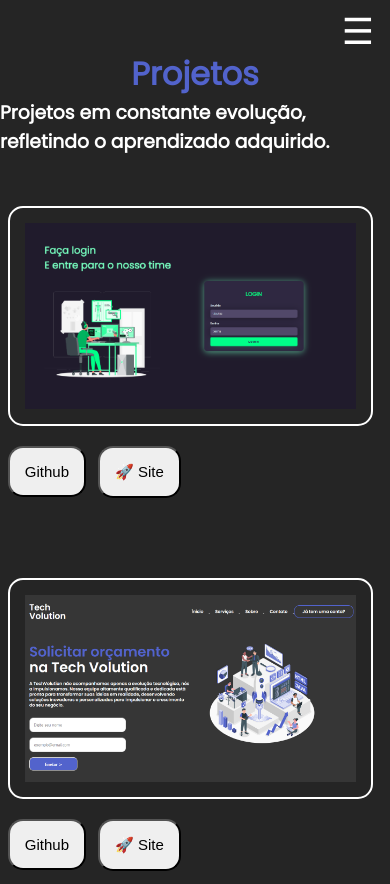
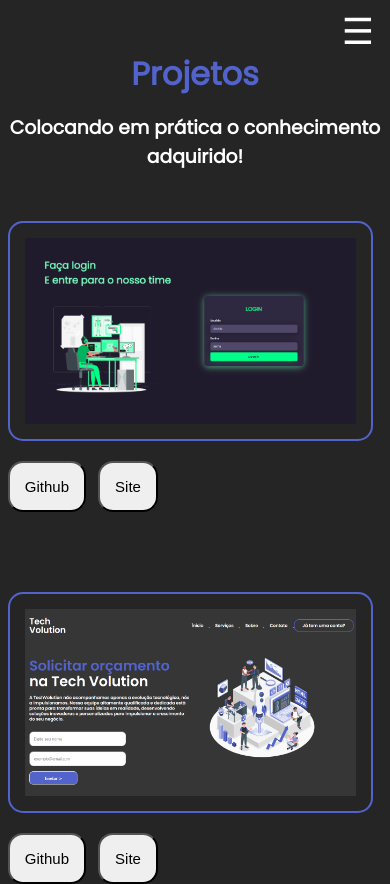
Before and after one commit to t1lt4s/portfolio, a plain HTML site: page html/projetos.html in a window 390 px wide. Drawn offline with Linux system fonts and the light colour scheme.

Commit message:
ajustes do btn+response

```diff
--- a/html/projetos.html
+++ b/html/projetos.html
@@ -48,7 +48,8 @@
 
     <div class="title-projects">
         <h1>Projetos</h1>
-        <h3>Projetos em constante evolução, refletindo o aprendizado adquirido.</h3>
+        <h3>Colocando em prática o conhecimento adquirido!
+        </h3>
     </div>
 
 
@@ -62,7 +63,7 @@
                     <a href="https://github.com/DevHTeles/first-login-page" target="_blank"><button
                             class="redirect-edit">Github</button></a>
                     <a href="https://devhteles.github.io/first-login-page/" target="_blank"><button
-                            class="redirect-edit">🚀 Site</button></a>
+                            class="redirect-edit">Site</button></a>
                 </div>
 
                 <div class="card-image">
@@ -71,7 +72,7 @@
                     <a href="https://github.com/DevHTeles/tech-volution-landing-page" target="_blank"><button
                             class="redirect-edit">Github</button></a>
                     <a href="https://devhteles.github.io/tech-volution-landing-page/" target="_blank"><button
-                            class="redirect-edit">🚀 Site</button></a>
+                            class="redirect-edit">Site</button></a>
                 </div>
 
             </div>
--- a/src/css/media-index.css
+++ b/src/css/media-index.css
@@ -1,120 +1,3 @@
-/* Ajuste de Response para tables e demais até 800px */
-@media only screen and (max-width: 800px) {
-    .img-profile{
-        margin-top: 50px;
-    }
-    .logo-menu{
-        display: none;
-    }
-    .menu-superior,
-    .edit-ul-menu {
-        flex-direction: column;
-    }
-    .edit-ul-menu {
-        text-align: center;
-        margin: 0;
-        height: 0;
-    }
-    .menu-superior {
-        padding-top: 0;
-        align-items: flex-start;
-    }
-    .btn-menu:focus~ul {
-        height: 280px;
-        margin-top: 20px;
-    }
-    .btn-menu {
-        display: flex;
-    }
-    .edit-ul-menu,
-    .edit-li-menu {
-        width: 100%;
-    }
-
-
-    .sobre-mim-container{
-        margin-bottom: 50px;
-    }
-    .sobre-mim-title {
-        color: #5263CC;
-        max-width: 800px;
-        transition: 0.3s;
-        padding: 10px;
-        cursor: default;
-        margin: 10px;
-        text-align: left;
-    }
-    .sobre-mim-texto {
-        width: 100%;
-        max-width: 650px;
-        transition: 0.3s;
-        padding: 10px;
-        cursor: default;
-        margin: 10px;
-        text-align: left;
-    }
-
-
-    .skills{
-        display: none;
-    }
-    .skill-title{
-        color: #5263CC;
-    }
-    .container-skills{
-        margin-bottom: 50px;
-        max-width: 700px;
-        border: 2px solid white;
-        border-radius: 15px;
-    }
-    .icones-tecnologias {
-        margin: 0;
-        height: 0;
-        height: 15px;
-        display: flex;
-        flex-wrap: wrap;
-        gap: 0 auto;
-        justify-content: center;
-    }
-    .icones-tecnologias img {
-        width: 50px;
-        margin: 10px;
-    }
-
-
-    .title-vivencia{
-        margin: 0;
-        padding: 10px;
-    }
-    .possuo-vivencia-container{
-        width: 100%;
-        float: right;
-        border: 2px solid white;
-        border-radius: 15px;
-        margin-bottom: 50px;
-    }
-
-
-    .certificado-edit,
-    .certificado-comportamento {
-        display: none;
-    }
-
-
-    footer{
-        display: flex;
-        position: relative;
-        margin-bottom: 0;
-        bottom: 0;
-        width: 100%;
-        padding: 0;
-        box-sizing: border-box;
-    }
-}
-
-
-
-/* Ajuste para mobile até 500px */
 @media only screen and (max-width: 500px) {
     .img-profile{
         margin-top: 50px;
@@ -136,7 +19,7 @@
         align-items: flex-start;
     }
     .btn-menu:focus~ul {
-        height: 280px;
+        height: 180px;
         margin-top: 20px;
     }
     .btn-menu {
--- a/src/css/media-projetos.css
+++ b/src/css/media-projetos.css
@@ -1,166 +1,63 @@
-@media only screen and (max-width: 800px){
-    body{
-        font-family: 'poppins', sans-serif;
-        max-width: 800px;
+@media only screen and (max-width: 400px){
+    body {
+        font-family: 'Poppins', sans-serif;
+        max-width: 100%;
         margin: 0 auto;
-        color: #131314;
     }
-
-
-    .logo-menu{
+    .logo-menu {
         display: none;
     }
-
-
     .menu-superior,
     .edit-ul-menu {
         flex-direction: column;
     }
-
     .edit-ul-menu {
         text-align: center;
         margin: 0;
         height: 0;
     }
-
     .menu-superior {
         padding-top: 0;
         align-items: flex-start;
     }
-
-    .logo-menu {
-        margin: 10px;
+    .btn-menu:focus~ul {
+        height: 180px;
+        margin-top: 20px;
     }
-
     .btn-menu {
         display: flex;
     }
 
-    .edit-ul-menu,
-    .edit-li-menu {
-        width: 100%;
+    .title-projects h3 {
+        margin: 0;
+        padding: 0;
+        margin-top: 15px;
+        display: flex;
+        justify-content: center;
+        align-items: center;
+        text-align: center;
+        color: white;
     }
 
-
-    .title-projects{
-        max-width: 700px;
-    }
-    h3{
-        max-width: 700px;
-        display: flex;
-        justify-content: center;
-        margin-left: 2%;
-        color: white;
-    }
-    .card-projects{
+    .card-projects {
         display: flex;
         flex-wrap: wrap;
         gap: 30px;
         justify-content: center;
     }
 
-    .card-img{
-        width: 92%;
-        display: flex;
-        justify-content: center;
-        margin-left: 2%;
-        justify-content: space-between;
-        padding: 15px;
-        border: 2px solid white;
-        border-radius: 15px;
-    }
-
-    .redirect-edit{
-        margin-top: 20px;
-        margin-left: 2%;
-        width: 0 auto;
-        height: 0 auto;
-        padding: 15px;
-        border-radius: 15px;
-        font-size: 15px;
-    }
-
-}
-
-
-@media only screen and (max-width: 400px){
-    body{
-        font-family: 'poppins', sans-serif;
-        max-width: 400px;
-        margin: 0 auto;
-        color: #131314;
-    }
-
-
-    .logo-menu{
-        display: none;
-    }
-
-
-    .menu-superior,
-    .edit-ul-menu {
-        flex-direction: column;
-    }
-
-    .edit-ul-menu {
-        text-align: center;
-        margin: 0;
-        height: 0;
-    }
-
-    .menu-superior {
-        padding-top: 0;
-        align-items: flex-start;
-    }
-
-    .logo-menu {
-        margin: 10px;
-    }
-
-    .btn-menu {
-        display: flex;
-    }
-
-    .edit-ul-menu,
-    .edit-li-menu {
-        width: 100%;
-    }
-
-
-    .title-projects{
-        margin: 0;
-        margin-top: 50px;
-
-    }
-    h3{
-        margin: 0;
-        margin-left: 30px;
-        margin-bottom: 15px;
-        max-width: 350px;
-        display: flex;
-        justify-content: center;
-        align-items: center;
-        color: white;
-    }
-    .card-projects{
-        display: flex;
-        flex-wrap: wrap;
-        gap: 30px;
-        justify-content: center;
-    }
-
-    .card-img{
+    .card-img {
         width: 85%;
         display: flex;
         justify-content: center;
         margin-left: 2%;
         justify-content: space-between;
         padding: 15px;
-        border: 2px solid white;
+        border: 2px solid #5263CC;
         border-radius: 15px;
     }
 
-    .redirect-edit{
+    .redirect-edit {
         margin-top: 20px;
         margin-left: 2%;
         width: 0 auto;
--- a/src/css/projetos.css
+++ b/src/css/projetos.css
@@ -99,7 +99,7 @@ body{
     flex-direction: column;
     justify-content: space-between;
     padding: 15px;
-    border: 2px solid white;
+    border: 2px solid #5263CC;
     border-radius: 15px;
 }
 .redirect-edit{
@@ -109,4 +109,11 @@ body{
     padding: 15px;
     border-radius: 15px;
     font-size: 15px;
+    cursor: pointer;
 }
+.redirect-edit:hover{
+    cursor: pointer;
+    opacity: 0.8;
+    background-color: #5263CC;
+    transition: all 0.3s;
+}
```
